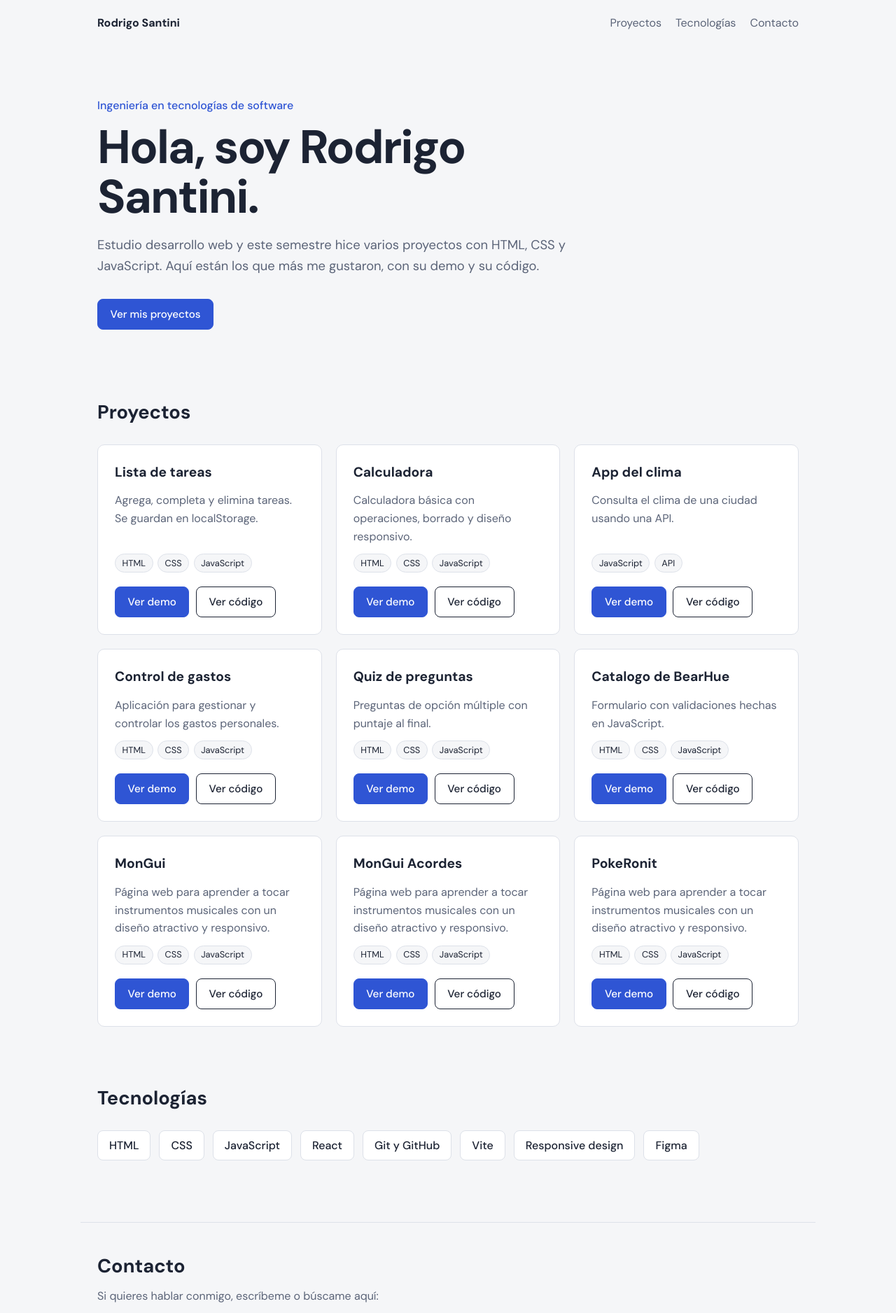
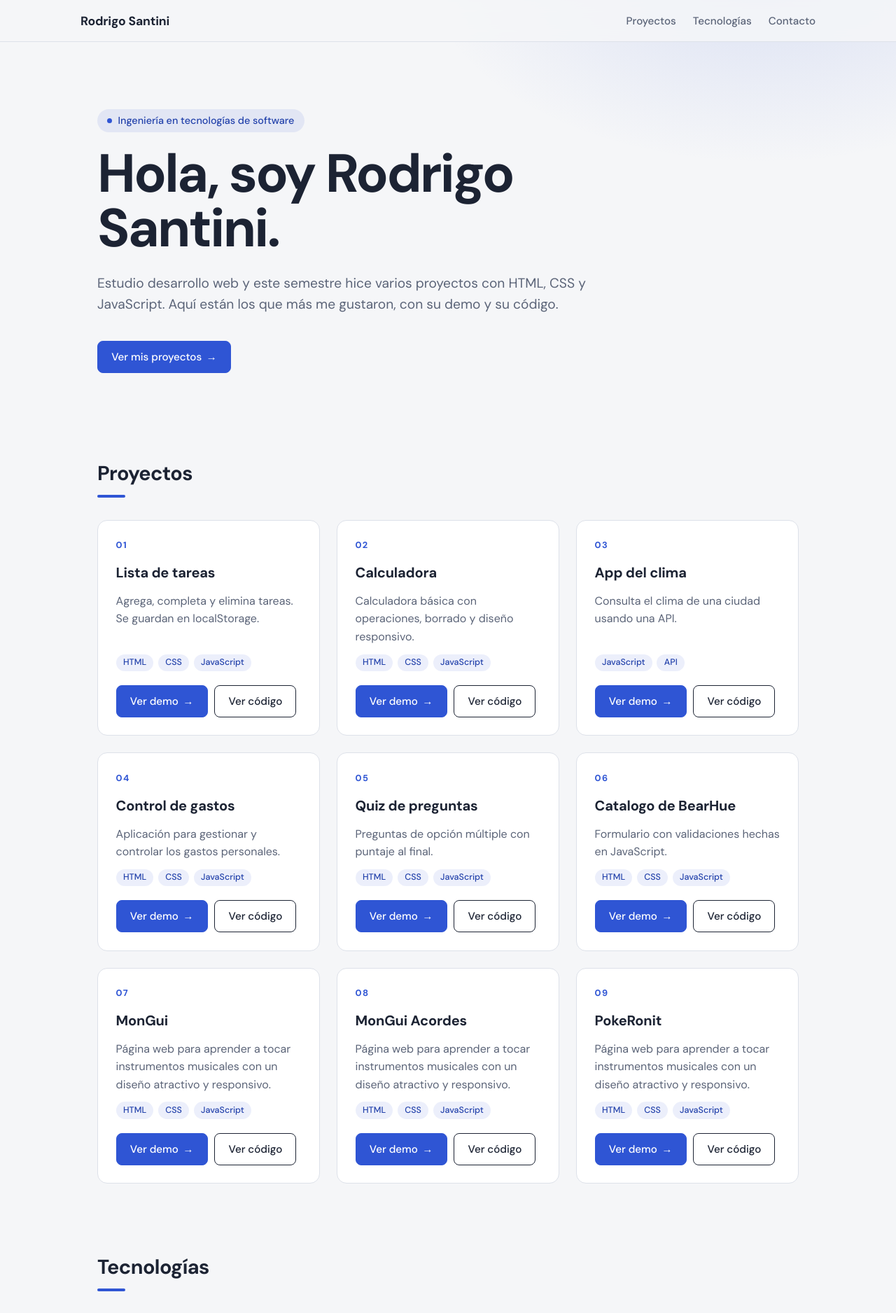
Before and after one commit to RodriSp1/Mi-portafolio-de-Proyectos, a React (Vite) app: page / in a window 1280 px wide. Shown: the top 1876 px of the page at 70% size. Built offline with nearby package versions, Linux system fonts and the light colour scheme.

Commit message:
Se edita la vista de la página

```diff
--- a/src/data.js
+++ b/src/data.js
@@ -17,8 +17,8 @@ export const proyectos = [
     titulo: 'Lista de tareas',
     descripcion: 'Agrega, completa y elimina tareas. Se guardan en localStorage.',
     tags: ['HTML', 'CSS', 'JavaScript'],
-    demo: `https://github.com/RodriSp1/Lista-de-tarea-Ronit10-`,
-    codigo: `https://rodrisp1.github.io/Lista-de-tarea-Ronit10-/`,
+    demo: `https://rodrisp1.github.io/Lista-de-tarea-Ronit10-/`,
+    codigo: `https://github.com/RodriSp1/Lista-de-tarea-Ronit10-`,
   },
   {
     id: 2,
@@ -57,7 +57,7 @@ export const proyectos = [
     titulo: 'Catalogo de BearHue',
     descripcion: 'Formulario con validaciones hechas en JavaScript.',
     tags: ['HTML', 'CSS', 'JavaScript'],
-    demo: `https://github.com/RodriSp1/Catalogo-Bearhue/settings/pages`,
+    demo: `https://rodrisp1.github.io/Catalogo-Bearhue/`,
     codigo: `https://github.com/RodriSp1/Catalogo-Bearhue`,
   },
   {
--- a/src/index.css
+++ b/src/index.css
@@ -6,6 +6,10 @@
   --borde: #dde1e9;
   --acento: #2f55d4;
   --acento-oscuro: #2342ab;
+  --acento-suave: rgba(47, 85, 212, 0.09);
+  --pie: #141a2b;
+  --ancho: 1050px;
+  --lateral: max(1.5rem, calc((100% - var(--ancho)) / 2));
 }
 
 * {
@@ -16,115 +20,221 @@
 
 html {
   scroll-behavior: smooth;
+  scroll-padding-top: 5rem;
 }
 
 body {
   font-family: 'DM Sans', system-ui, sans-serif;
-  background: var(--fondo);
+  background:
+    radial-gradient(700px 420px at 85% -60px, rgba(47, 85, 212, 0.14), transparent 70%) no-repeat,
+    var(--fondo);
   color: var(--texto);
   line-height: 1.6;
+  -webkit-font-smoothing: antialiased;
+}
+
+::selection {
+  background: var(--acento);
+  color: #fff;
 }
 
 a {
   color: inherit;
 }
 
-:focus-visible {
-  outline: 3px solid var(--acento);
-  outline-offset: 2px;
-}
-
 ul {
   list-style: none;
 }
 
+:focus-visible {
+  outline: 3px solid var(--acento);
+  outline-offset: 3px;
+  border-radius: 4px;
+}
+
+/* Header */
+
 .header {
+  position: sticky;
+  top: 0;
+  z-index: 10;
   display: flex;
   justify-content: space-between;
   align-items: center;
   flex-wrap: wrap;
-  gap: 0.5rem 1.5rem;
-  max-width: 1050px;
-  margin: 0 auto;
-  padding: 1.25rem 1.5rem;
+  gap: 0.25rem 1.5rem;
+  padding: 0.9rem var(--lateral);
+  background: var(--fondo);
+  background: color-mix(in srgb, var(--fondo) 85%, transparent);
+  backdrop-filter: blur(10px);
+  border-bottom: 1px solid var(--borde);
 }
 
 .logo {
   font-weight: 700;
+  font-size: 1.1rem;
+  letter-spacing: -0.01em;
 }
 
 .header nav {
   display: flex;
-  gap: 1.25rem;
+  gap: 1.5rem;
 }
 
 .header nav a {
+  position: relative;
   text-decoration: none;
   color: var(--suave);
+  font-weight: 500;
+  font-size: 0.95rem;
+  padding: 0.2rem 0;
+  transition: color 0.2s;
+}
+
+.header nav a::after {
+  content: '';
+  position: absolute;
+  left: 0;
+  bottom: 0;
+  width: 100%;
+  height: 2px;
+  background: var(--acento);
+  transform: scaleX(0);
+  transform-origin: left;
+  transition: transform 0.25s ease;
 }
 
 .header nav a:hover {
-  color: var(--acento);
+  color: var(--texto);
 }
 
-main,
-.footer {
-  max-width: 1050px;
+.header nav a:hover::after {
+  transform: scaleX(1);
+}
+
+/* Contenido */
+
+main {
+  max-width: var(--ancho);
   margin: 0 auto;
   padding: 0 1.5rem;
 }
 
 .hero {
-  padding: 4.5rem 0 3.5rem;
-  max-width: 700px;
+  padding: 6rem 0 4.5rem;
+  max-width: 760px;
+}
+
+.hero > * {
+  animation: subir 0.6s ease both;
+}
+
+.hero > :nth-child(2) { animation-delay: 0.08s; }
+.hero > :nth-child(3) { animation-delay: 0.16s; }
+.hero > :nth-child(4) { animation-delay: 0.24s; }
+
+@keyframes subir {
+  from {
+    opacity: 0;
+    transform: translateY(14px);
+  }
 }
 
 .carrera {
-  color: var(--acento);
+  display: inline-flex;
+  align-items: center;
+  gap: 0.5rem;
+  background: var(--acento-suave);
+  color: var(--acento-oscuro);
   font-weight: 500;
-  margin-bottom: 0.75rem;
+  font-size: 0.9rem;
+  padding: 0.3rem 0.9rem;
+  border-radius: 999px;
+  margin-bottom: 1.25rem;
+}
+
+.carrera::before {
+  content: '';
+  width: 7px;
+  height: 7px;
+  border-radius: 50%;
+  background: var(--acento);
 }
 
 .hero h1 {
-  font-size: clamp(2.4rem, 7vw, 4.2rem);
-  line-height: 1.05;
-  letter-spacing: -0.03em;
-  margin-bottom: 1.25rem;
+  font-size: clamp(2.6rem, 8vw, 4.8rem);
+  line-height: 1.02;
+  letter-spacing: -0.035em;
+  margin-bottom: 1.5rem;
 }
 
 .intro {
-  font-size: 1.15rem;
+  font-size: 1.2rem;
   color: var(--suave);
+  max-width: 55ch;
+  margin-bottom: 2.25rem;
+}
+
+.seccion {
+  padding: 3rem 0;
+}
+
+.seccion h2,
+.footer h2 {
+  font-size: 1.8rem;
+  letter-spacing: -0.02em;
   margin-bottom: 2rem;
 }
 
-.seccion {
-  padding: 2.5rem 0;
+.seccion h2::after,
+.footer h2::after {
+  content: '';
+  display: block;
+  width: 2.5rem;
+  height: 4px;
+  margin-top: 0.5rem;
+  border-radius: 2px;
+  background: var(--acento);
 }
 
-.seccion h2 {
-  font-size: 1.7rem;
-  margin-bottom: 1.5rem;
-}
+/* Tarjetas */
 
 .grid {
   display: grid;
   grid-template-columns: repeat(auto-fill, minmax(290px, 1fr));
-  gap: 1.25rem;
+  gap: 1.5rem;
+  counter-reset: proyecto;
 }
 
 .card {
+  counter-increment: proyecto;
   background: var(--tarjeta);
   border: 1px solid var(--borde);
-  border-radius: 10px;
-  padding: 1.5rem;
+  border-radius: 14px;
+  padding: 1.6rem;
   display: flex;
   flex-direction: column;
   gap: 0.75rem;
+  transition: transform 0.2s ease, box-shadow 0.2s ease, border-color 0.2s ease;
+}
+
+.card::before {
+  content: counter(proyecto, decimal-leading-zero);
+  font-size: 0.8rem;
+  font-weight: 700;
+  letter-spacing: 0.1em;
+  color: var(--acento);
+}
+
+.card:hover {
+  transform: translateY(-5px);
+  border-color: var(--acento);
+  box-shadow: 0 14px 30px rgba(28, 35, 51, 0.1);
 }
 
 .card h3 {
-  font-size: 1.2rem;
+  font-size: 1.25rem;
+  letter-spacing: -0.01em;
 }
 
 .card p {
@@ -139,11 +249,12 @@ main,
 }
 
 .tags li {
-  font-size: 0.8rem;
-  padding: 0.15rem 0.6rem;
+  font-size: 0.78rem;
+  font-weight: 500;
+  padding: 0.15rem 0.65rem;
   border-radius: 999px;
-  background: var(--fondo);
-  border: 1px solid var(--borde);
+  background: var(--acento-suave);
+  color: var(--acento-oscuro);
 }
 
 .botones {
@@ -152,20 +263,23 @@ main,
   margin-top: 0.5rem;
 }
 
+/* Botones */
+
 .btn {
   display: inline-block;
   text-decoration: none;
   font-weight: 500;
   font-size: 0.95rem;
-  padding: 0.55rem 1.1rem;
+  padding: 0.6rem 1.2rem;
   border-radius: 8px;
   border: 1px solid var(--texto);
-  transition: background 0.15s, color 0.15s;
+  transition: background 0.15s, color 0.15s, transform 0.15s;
 }
 
 .btn:hover {
   background: var(--texto);
   color: #fff;
+  transform: translateY(-1px);
 }
 
 .btn-principal {
@@ -174,10 +288,23 @@ main,
   color: #fff;
 }
 
+.btn-principal::after {
+  content: '→';
+  display: inline-block;
+  margin-left: 0.4rem;
+  transition: transform 0.2s;
+}
+
 .btn-principal:hover {
   background: var(--acento-oscuro);
   border-color: var(--acento-oscuro);
 }
+
+.btn-principal:hover::after {
+  transform: translateX(3px);
+}
+
+/* Tecnologías */
 
 .techs {
   display: flex;
@@ -188,48 +315,88 @@ main,
 .techs li {
   background: var(--tarjeta);
   border: 1px solid var(--borde);
-  border-radius: 8px;
-  padding: 0.5rem 1rem;
+  border-radius: 10px;
+  padding: 0.55rem 1.1rem;
   font-weight: 500;
+  transition: border-color 0.2s, transform 0.2s, color 0.2s;
 }
 
-.footer {
-  margin-top: 3rem;
-  padding-top: 2.5rem;
-  padding-bottom: 2rem;
-  border-top: 1px solid var(--borde);
+.techs li:hover {
+  border-color: var(--acento);
+  color: var(--acento);
+  transform: translateY(-2px);
 }
 
-.footer h2 {
-  font-size: 1.7rem;
-  margin-bottom: 0.5rem;
+/* Footer */
+
+.footer {
+  margin-top: 4rem;
+  padding: 3.5rem var(--lateral) 2rem;
+  background: var(--pie);
+  color: #fff;
 }
 
 .footer p {
-  color: var(--suave);
+  color: rgba(255, 255, 255, 0.7);
 }
 
 .links {
   display: flex;
   flex-wrap: wrap;
-  gap: 0.5rem 1.5rem;
-  margin: 1rem 0 2rem;
+  gap: 0.5rem 1.75rem;
+  margin: 1.25rem 0 2.5rem;
 }
 
 .links a {
-  color: var(--acento);
+  color: #9db4ff;
   font-weight: 500;
+  text-underline-offset: 4px;
+}
+
+.links a:hover {
+  color: #fff;
 }
 
 .footer small {
-  color: var(--suave);
+  display: block;
+  padding-top: 1.5rem;
+  border-top: 1px solid rgba(255, 255, 255, 0.12);
+  color: rgba(255, 255, 255, 0.55);
 }
 
-@media (max-width: 480px) {
+/* Responsive */
+
+@media (max-width: 600px) {
+  .header {
+    position: static;
+  }
+
+  html {
+    scroll-padding-top: 1rem;
+  }
+
+  .hero {
+    padding: 3.5rem 0 3rem;
+  }
+
   .botones {
     flex-direction: column;
   }
+
   .btn {
     text-align: center;
   }
 }
+
+@media (prefers-reduced-motion: reduce) {
+  html {
+    scroll-behavior: auto;
+  }
+
+  *,
+  *::before,
+  *::after {
+    animation: none !important;
+    transition: none !important;
+  }
+}
```
